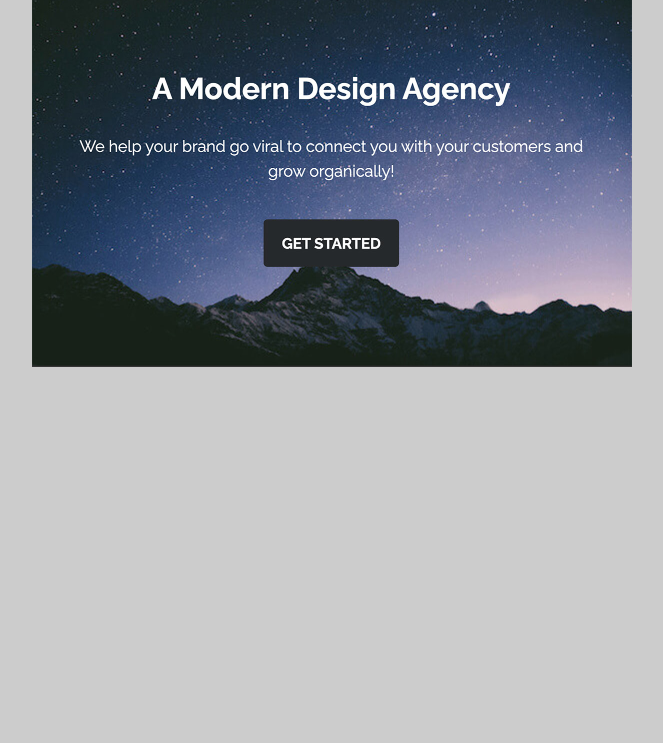
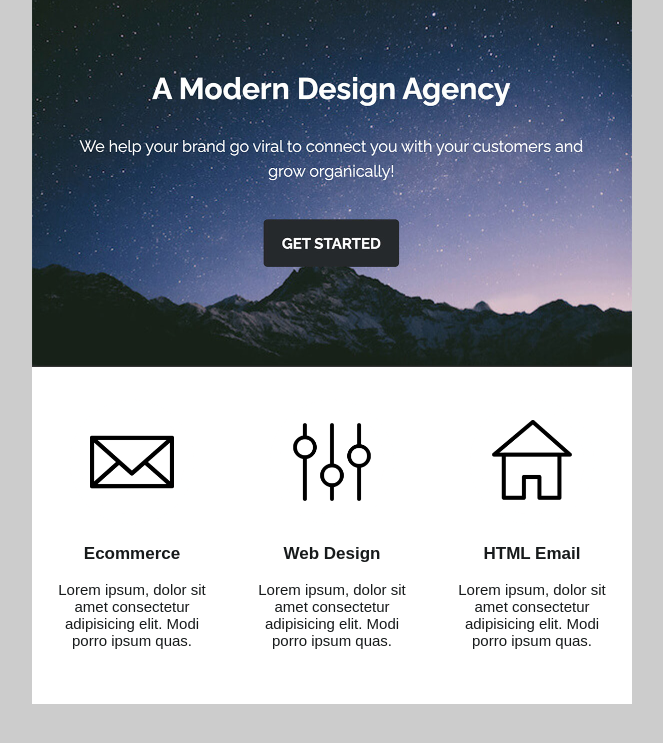
Before and after one commit to KelvinNatal/emailMktR, a plain HTML site: page index.html in a window 1280 px wide. Shown: the part 91-834 px from the top of the page, without its empty margins (308-971 px from the left). Before the commit the page ends 800 px from the top, so only its background shows below. Drawn offline with Linux system fonts and the light colour scheme.

Commit message:
Three column section

```diff
--- a/index.html
+++ b/index.html
@@ -45,6 +45,26 @@
             vertical-align: top;
             text-align: center;
         }
+        .three-columns{
+            text-align: center;
+            font-size: 0;
+            padding: 15px 0 25px;
+        }
+        .three-columns .column{
+            width: 100%;
+            max-width: 200px;
+            display: inline-block;
+            vertical-align: top;
+            text-align: center;
+        }
+        .three-columns .padding{
+            padding: 15px;
+        }
+        .three-columns .content{
+            font-size: 15px;
+            height: 20px;
+            padding: 0 5px;
+        }
     </style>
 </head>
 <body>
@@ -84,12 +104,89 @@
                     </table>
                 </td>
             </tr>
+
         <!-- BANNER IMAGE -->
+
         <tr>
             <td>
                 <a href=""><img src="img/banner.jpg" alt="" width="600px" style="max-width: 100%;"></a>
             </td>
         </tr>
+
+        <!-- THREE COLUMN SECTION -->
+
+        <tr>
+            <td>
+                <table width="100%">
+                    <tr>
+                        <td class="three-columns">
+
+                            <table class="column">
+                                <tr>
+                                    <td class="padding">
+                                        <table class="content">
+                                            <tr>
+                                                <td>
+                                                    <a href="#"><img src="img/email.png" alt="" width="130px" style="max-width: 130px;"></a>
+                                                </td>
+                                            </tr>
+                                            <tr>
+                                                <td>
+                                                    <p style="font-weight: bold; font-size: 17px;">Ecommerce</p>
+                                                    <p>Lorem ipsum, dolor sit amet consectetur adipisicing elit. Modi porro ipsum quas.</p>
+                                                </td>
+                                            </tr>
+                                        </table>
+                                    </td>
+                                </tr>
+                            </table>
+
+                            <table class="column">
+                                <tr>
+                                    <td class="padding">
+                                        <table class="content">
+                                            <tr>
+                                                <td>
+                                                    <a href="#"><img src="img/settings.png" alt="" width="130px" style="max-width: 130px;"></a>
+                                                </td>
+                                            </tr>
+                                            <tr>
+                                                <td>
+                                                    <p style="font-weight: bold; font-size: 17px;">Web Design</p>
+                                                    <p>Lorem ipsum, dolor sit amet consectetur adipisicing elit. Modi porro ipsum quas.</p>
+                                                </td>
+                                            </tr>
+                                        </table>
+                                    </td>
+                                </tr>
+                            </table>
+
+                            <table class="column">
+                                <tr>
+                                    <td class="padding">
+                                        <table class="content">
+                                            <tr>
+                                                <td>
+                                                    <a href="#"><img src="img/home.png" alt="" width="130px" style="max-width: 130px;"></a>
+                                                </td>
+                                            </tr>
+                                            <tr>
+                                                <td>
+                                                    <p style="font-weight: bold; font-size: 17px;">HTML Email</p>
+                                                    <p>Lorem ipsum, dolor sit amet consectetur adipisicing elit. Modi porro ipsum quas.</p>
+                                                </td>
+                                            </tr>
+                                        </table>
+                                    </td>
+                                </tr>
+                            </table>
+
+                        </td>
+                    </tr>
+                </table>
+            </td>
+        </tr>
+
         </table>
     </center>
 </body>
```
